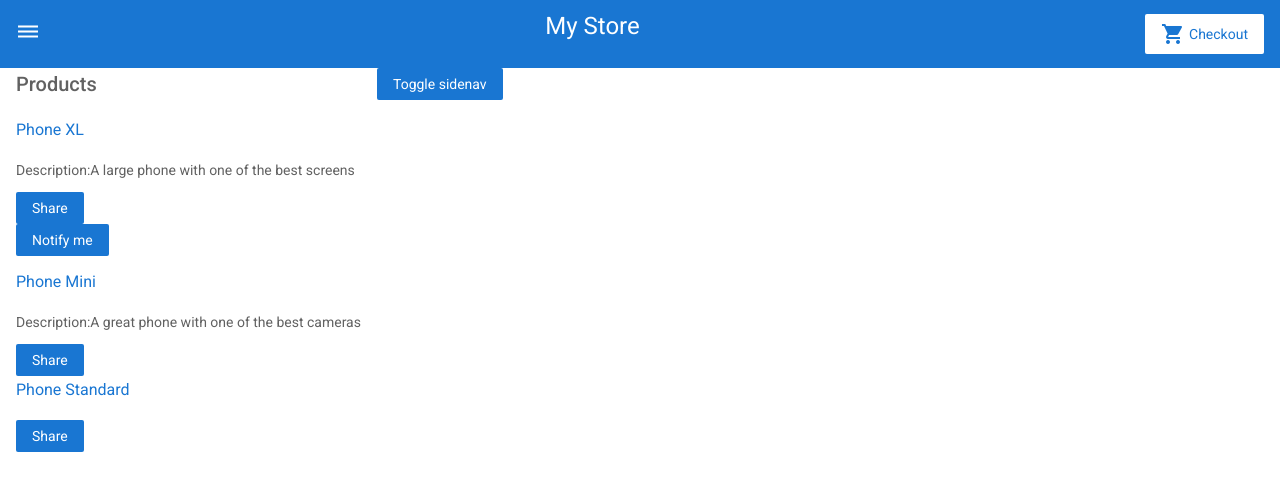
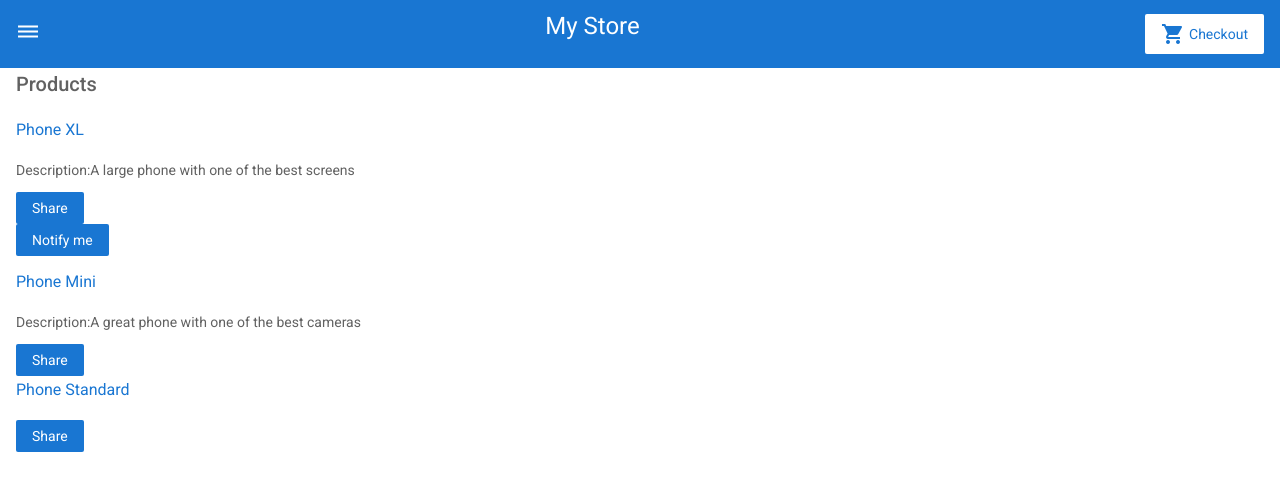
Before and after one commit to johnsandiego/angular-qtgga2, an Angular app: page / in a window 1280 px wide. Shown: the top 490 px of the page. Built offline with nearby package versions, Linux system fonts and the light colour scheme.

Commit message:
1 file modified

```diff
--- a/src/app/app.component.html
+++ b/src/app/app.component.html
@@ -2,7 +2,6 @@
 
 <div class="container">
   <router-outlet></router-outlet>
-  <app-side-nav></app-side-nav>
 </div>
 
 <!--
```
